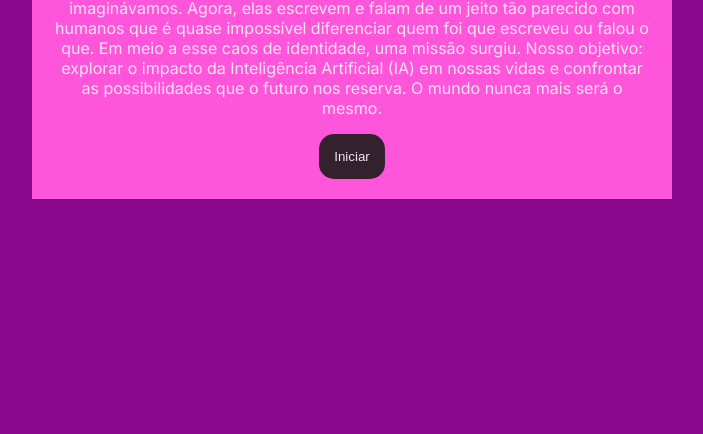
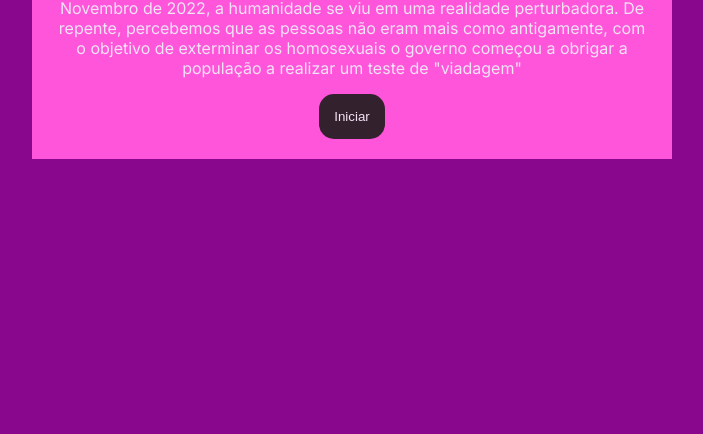
Before and after one commit to AntunesGk/quizz, a plain HTML site: page index.html in a window 1280 px wide. Shown: the part 382-816 px from the top of the page, without its empty margins (288-991 px from the left). Drawn offline with Linux system fonts and the light colour scheme.

Commit message:
chiquinha noggers

```diff
--- a/index.html
+++ b/index.html
@@ -13,13 +13,7 @@
         <h1>Você decide o futuro da IA</h1>
         <div class="tela-inicial">
             <p>Novembro de 2022, a humanidade se viu em uma realidade perturbadora.
-                De repente, percebemos que as máquinas evoluíram para além do que imaginávamos.
-                Agora, elas escrevem e falam de um jeito tão parecido com humanos que é quase impossível diferenciar
-                quem foi que escreveu ou falou o que.
-                Em meio a esse caos de identidade, uma missão surgiu.
-                Nosso objetivo: explorar o impacto da Inteligência Artificial (IA) em nossas vidas e confrontar as
-                possibilidades que o futuro nos reserva.
-                O mundo nunca mais será o mesmo.
+                De repente, percebemos que as pessoas não eram mais como antigamente, com o objetivo de exterminar os homosexuais o governo começou a obrigar a população a realizar um teste de "viadagem"
             </p>
             <button class="iniciar-btn">Iniciar</button>
         </div>
```
